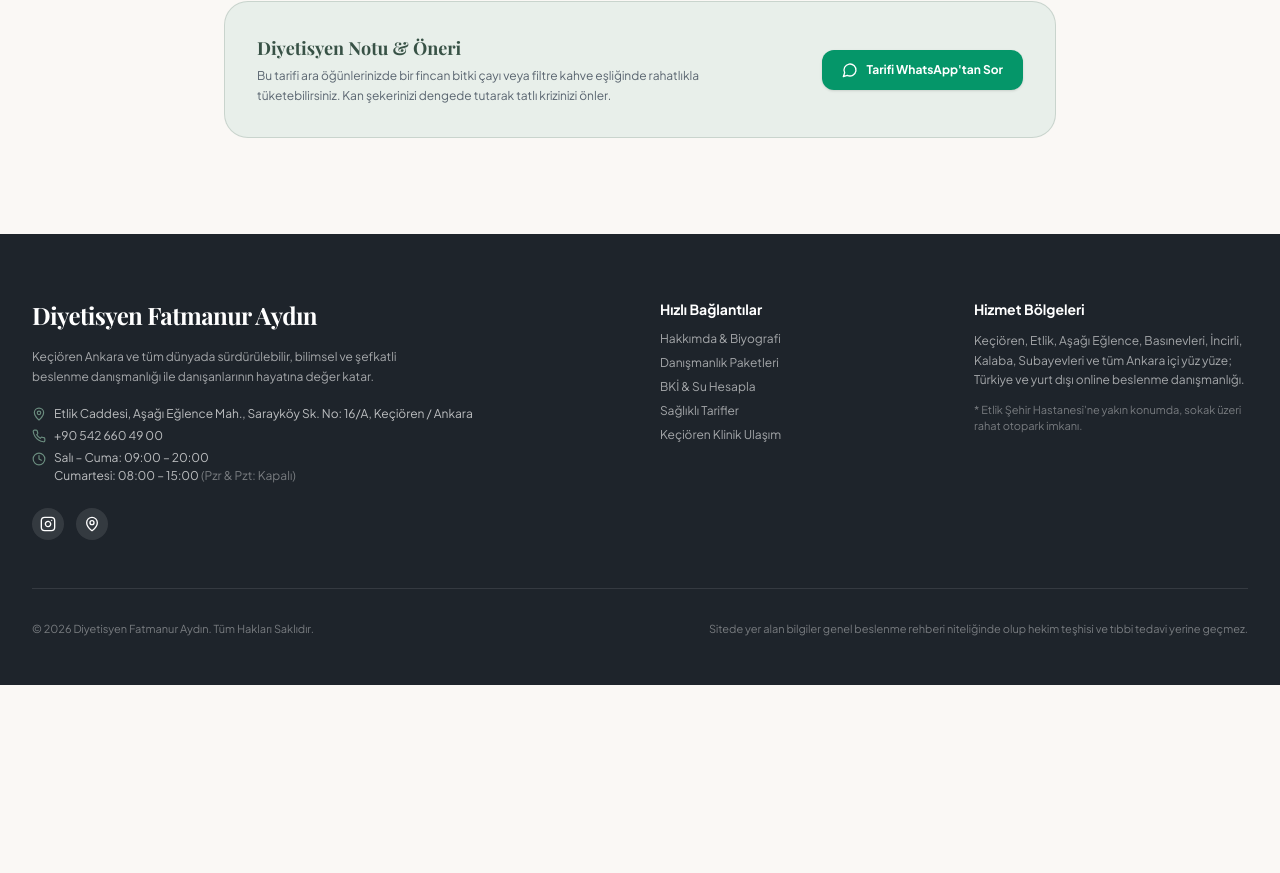
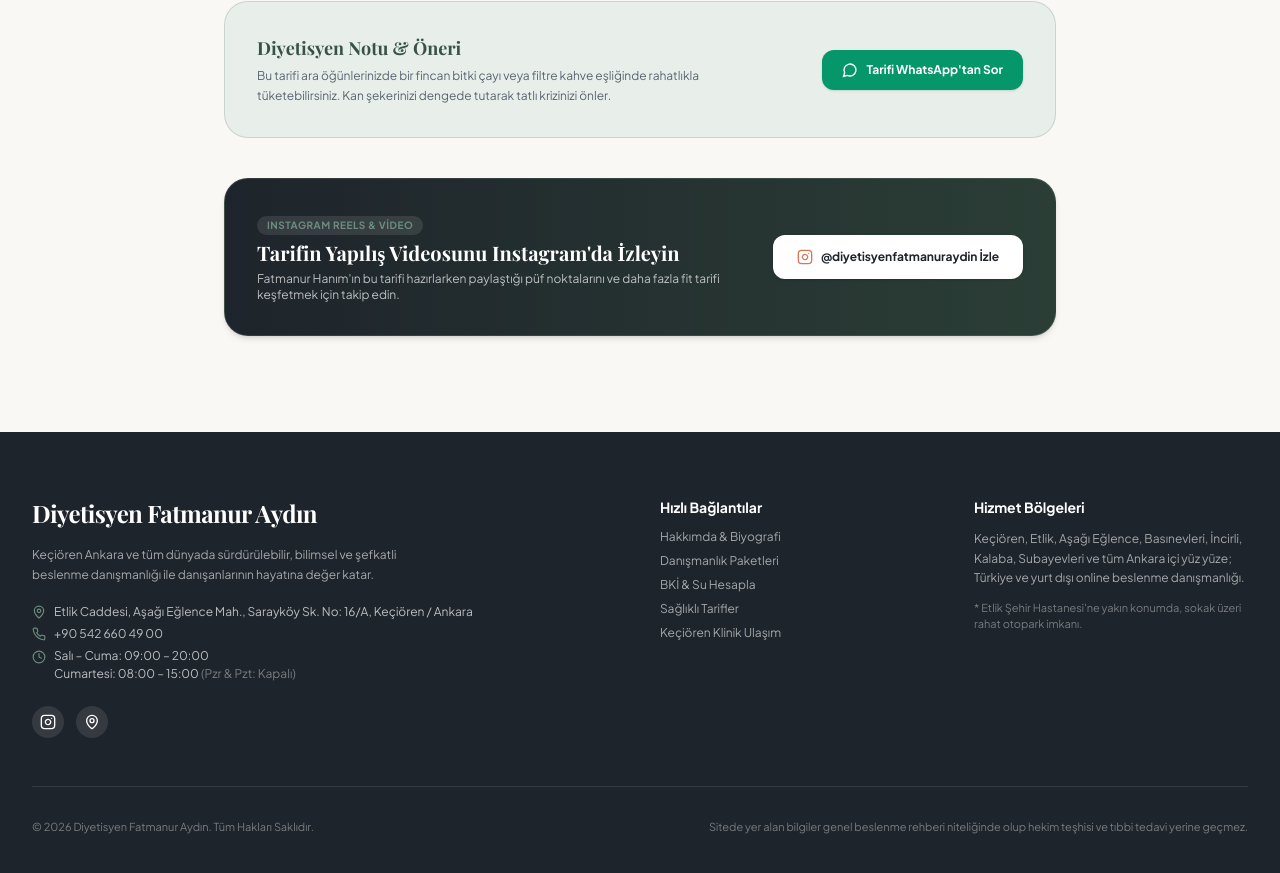
Before and after one commit to emnaydin95/diyetisyen-fatmanur-aydin, a Next.js app: page /tarifler/unsuz-sekersiz-kakaolu-sufle in a window 1280 px wide. Shown: the part 854-1727 px from the top of the page. Before the commit the page ends 1539 px from the top, so only its background shows below. Built offline with nearby package versions, Linux system fonts and the light colour scheme; a web font is replaced by a local one.

Commit message:
feat: integrate real Instagram recipe and add video watch callout to recipe pages

```diff
--- a/src/app/tarifler/[slug]/page.tsx
+++ b/src/app/tarifler/[slug]/page.tsx
@@ -2,7 +2,7 @@ import React from "react";
 import type { Metadata } from "next";
 import Link from "next/link";
 import { notFound } from "next/navigation";
-import { Clock, Flame, ArrowLeft, CheckCircle2, MessageCircle } from "lucide-react";
+import { Clock, Flame, ArrowLeft, CheckCircle2, MessageCircle, Instagram } from "lucide-react";
 import { siteConfig } from "@/config/siteConfig";
 
 interface Props {
@@ -121,10 +121,34 @@ export default function RecipeDetailPage({ params }: Props) {
             )}`}
             target="_blank"
             rel="noopener noreferrer"
-            className="px-5 py-3 bg-emerald-600 hover:bg-emerald-700 text-white rounded-xl text-xs font-bold whitespace-nowrap shadow flex items-center gap-2"
+            className="px-5 py-3 bg-emerald-600 hover:bg-emerald-700 text-white rounded-xl text-xs font-bold whitespace-nowrap shadow flex items-center gap-2 transition-transform hover:scale-105"
           >
             <MessageCircle className="w-4 h-4" />
             <span>Tarifi WhatsApp'tan Sor</span>
+          </a>
+        </div>
+
+        {/* Instagram Reels Callout */}
+        <div className="bg-gradient-to-r from-charcoal to-[#2B3E36] p-6 sm:p-8 rounded-3xl text-white flex flex-col sm:flex-row items-center justify-between gap-6 shadow-md border border-white/10">
+          <div className="space-y-1 text-center sm:text-left">
+            <span className="text-[10px] font-bold uppercase tracking-wider text-sage-light bg-white/10 px-2.5 py-0.5 rounded-full inline-block">
+              Instagram Reels & Video
+            </span>
+            <h4 className="editorial-title text-xl font-bold text-white">
+              Tarifin Yapılış Videosunu Instagram'da İzleyin
+            </h4>
+            <p className="text-xs text-white/70 max-w-lg">
+              Fatmanur Hanım'ın bu tarifi hazırlarken paylaştığı püf noktalarını ve daha fazla fit tarifi keşfetmek için takip edin.
+            </p>
+          </div>
+          <a
+            href={recipe.instagramUrl || siteConfig.contact.instagramUrl}
+            target="_blank"
+            rel="noopener noreferrer"
+            className="px-6 py-3.5 bg-white hover:bg-sand text-charcoal rounded-xl text-xs font-bold whitespace-nowrap shadow flex items-center gap-2 transition-all hover:scale-105"
+          >
+            <Instagram className="w-4 h-4 text-terracotta" />
+            <span>{siteConfig.contact.instagram} İzle</span>
           </a>
         </div>
 
--- a/src/config/siteConfig.ts
+++ b/src/config/siteConfig.ts
@@ -11,12 +11,13 @@ export interface ServiceItem {
 export interface RecipeItem {
   slug: string;
   title: string;
-  category: "Fit Tatlılar" | "Detoks & Ödem" | "Pratik Atıştırmalıklar";
+  category: "Fit Tatlılar" | "Detoks & Ödem" | "Pratik Atıştırmalıklar" | "Kahvaltı & Fit Hamur İşi";
   prepTime: string;
   calories: string;
   description: string;
   ingredients: string[];
   instructions: string[];
+  instagramUrl?: string;
   isReels?: boolean;
   views?: string;
 }
@@ -252,25 +253,32 @@ export const siteConfig = {
       ],
     },
     {
-      slug: "nohut-unlu-citir-kraker",
-      title: "Nohut Unlu Çıtır Kraker",
-      category: "Pratik Atıştırmalıklar",
-      prepTime: "15 dk",
-      calories: "110 kcal / porsiyon",
-      description: "Ofiste ve çantada taşıması kolay, kıtır kıtır glutensiz nohut krakeri.",
+      slug: "yulafli-peynirli-tuzlu-kek",
+      title: "Fırında Yulaflı ve Peynirli Tuzlu Kek",
+      category: "Kahvaltı & Fit Hamur İşi",
+      prepTime: "25 dk",
+      calories: "165 kcal / dilim",
+      description: "Klasik haşlanmış yumurta sevmeyenlere veya kahvaltıda pratiklik arayanlara lif ve protein deposu nefis fırın lezzeti.",
       ingredients: [
-        "1 su bardağı nohut unu",
-        "3 yemek kaşığı zeytinyağı",
-        "4-5 yemek kaşığı ılık su",
-        "1 tatlı kaşığı çörek otu & susam",
-        "1 çay kaşığı kekik & biberiye & deniz tuzu",
+        "2 adet yumurta",
+        "1 su bardağı yulaf ezmesi",
+        "2 yemek kaşığı yoğurt",
+        "3 dilim süzme peynir",
+        "1 dilim İzmir tulumu (lezzet için)",
+        "Yarım kapya biber (ince doğranmış)",
+        "1 adet yeşil biber (ince doğranmış)",
+        "1 dal taze yeşil soğan",
+        "Yarım paket kabartma tozu & 1 çay kaşığı tuz",
+        "Üzeri için: Ceviz içi ve çörek otu",
       ],
       instructions: [
-        "Nohut unu, baharatlar ve tohumları karıştırın.",
-        "Zeytinyağı ve suyu ekleyip toparlanan bir hamur elde edin.",
-        "İki yağlı kağıt arasında incecik açıp bıçakla kare kare kesin.",
-        "170 derece fırında 12-15 dakika altın sarısı olana kadar pişirin.",
+        "Derin bir karıştırma kabında yumurta, yoğurt, tuz ve yulaf ezmesini güzelce çırpın.",
+        "İnce kıyılmış kapya biberi, yeşil biberi, yeşil soğanı ve çatalla ufalanmış peynirleri ilave edin.",
+        "Kabartma tozunu ekleyip tüm harcı spatula yardımıyla homojen bir kıvama gelene kadar harmanlayın.",
+        "Karışımı yağlı kağıt serili küçük fırın kabına dökün, üzerine ceviz parçaları ve çörek otu serpiştirin.",
+        "Önceden ısıtılmış 180 derece fırında üzeri altın sarısı kızarana kadar yaklaşık 25 dakika pişirin. Ilık servis yapın.",
       ],
+      instagramUrl: "https://www.instagram.com/diyetisyenfatmanuraydin/",
     },
   ] as RecipeItem[],
   reviews: [
```
